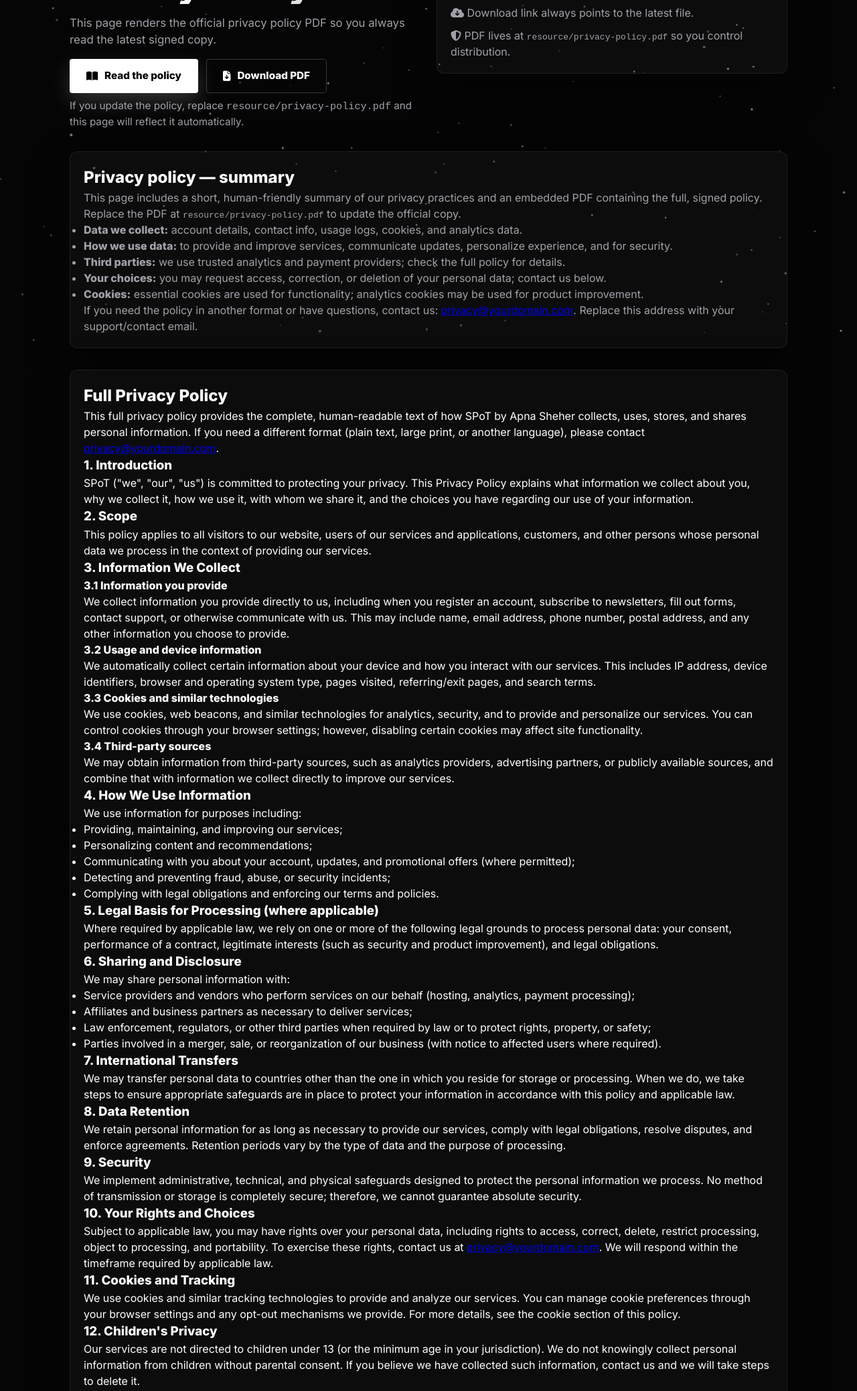
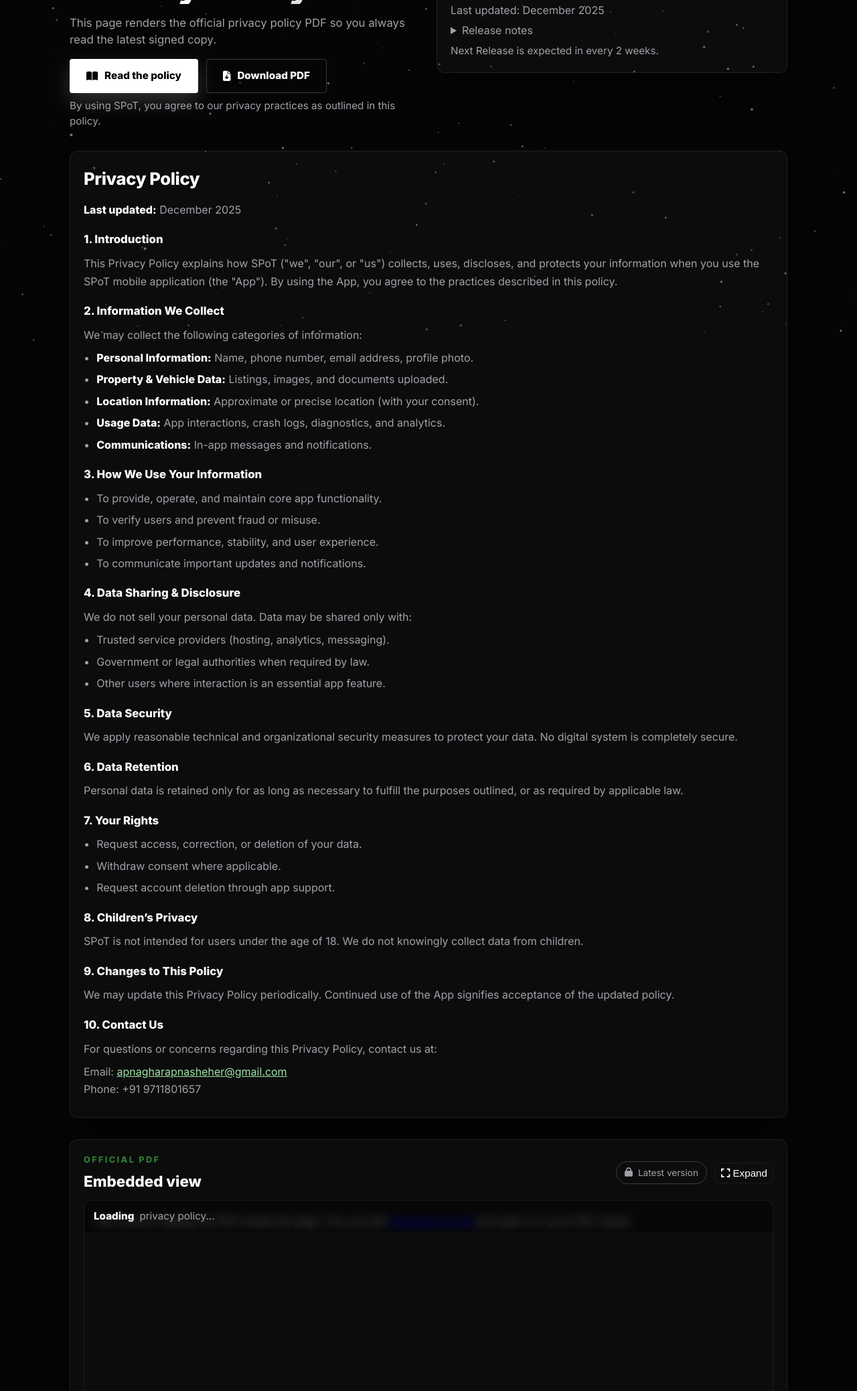
Before and after one commit to ankitlitoriya17/saga-website, a plain HTML site: page privacy.html in a window 1280 px wide. Shown: the part 290-2367 px from the top of the page at 67% size. Drawn offline with Linux system fonts and the light colour scheme; no server answers.

Commit message:
Update footer text and enhance privacy policy styles for better readability and user experience

```diff
--- a/privacy.html
+++ b/privacy.html
@@ -46,6 +46,32 @@
 
     .content-summary { gap: 18px; }
     .content-summary p, .content-summary li { color: var(--text-muted); }
+
+    /* Readable policy styles (text unchanged) */
+    .policy {
+      padding: 18px 6px;
+      line-height: 1.65;
+      color: var(--text-muted);
+      font-size: 1rem;
+    }
+    .policy h2 {
+      color: var(--text-white);
+      font-size: 1.6rem;
+      margin: 0 0 12px 0;
+      letter-spacing: -0.4px;
+    }
+    .policy h3 {
+      color: var(--text-white);
+      font-size: 1.05rem;
+      margin: 18px 0 8px 0;
+      font-weight: 700;
+    }
+    .policy p { margin: 8px 0; }
+    .policy ul { margin: 6px 0 12px 1.2rem; }
+    .policy li { margin: 6px 0; }
+    .policy strong { color: var(--text-white); }
+    .policy time { color: var(--text-white); font-weight: 600; }
+    .policy a { color: #9fe3a9; text-decoration: underline; }
 
     :root {
       --bg-black: #050505;
@@ -193,7 +219,9 @@
       border: 1px solid rgba(255,255,255,0.04);
       border-radius: 12px;
       overflow: hidden;
-      min-height: 520px;
+      min-height: 60vh;
+      height: 60vh;
+      max-height: 85vh;
     }
 
     .viewer-frame object {
@@ -203,6 +231,37 @@
       display: block;
       background: #0c0c0c;
     }
+
+    .viewer-frame.fullscreen {
+      position: fixed;
+      top: 4vh;
+      left: 4vw;
+      width: 92vw;
+      height: 92vh;
+      z-index: 99999;
+      border-radius: 8px;
+      box-shadow: 0 40px 120px rgba(0,0,0,0.8);
+    }
+
+    .viewer-frame.fullscreen object { height: 100%; }
+
+    .viewer-actions {
+      display: inline-flex;
+      gap: 8px;
+      align-items: center;
+    }
+
+    .icon-btn {
+      background: transparent;
+      border: 1px solid rgba(255,255,255,0.06);
+      color: var(--text-white);
+      padding: 6px 8px;
+      border-radius: 6px;
+      cursor: pointer;
+      font-size: 0.95rem;
+    }
+
+    .icon-btn:focus { outline: 3px solid rgba(46,125,50,0.18); }
 
     .status {
       position: absolute;
@@ -258,108 +317,110 @@
         <p class="lead">This page renders the official privacy policy PDF so you always read the latest signed copy.</p>
         <div class="cta-buttons">
           <a class="btn-primary" href="#policy-viewer" id="open-pdf-btn"><i class="fas fa-book-open"></i> Read the policy</a>
-          <a class="btn-secondary" id="download-pdf-btn" target="_blank" rel="noreferrer" download><i class="fas fa-file-arrow-down"></i> Download PDF</a>
+          <a class="btn-secondary" id="download-pdf-btn" target="_blank" rel="noopener noreferrer" download><i class="fas fa-file-arrow-down"></i> Download PDF</a>
         </div>
-        <p class="meta-line">If you update the policy, replace <code>resource/privacy-policy.pdf</code> and this page will reflect it automatically.</p>
+        <p class="meta-line">By using SPoT, you agree to our privacy practices as outlined in this policy.</p>
       </div>
       <div class="panel">
-        <div class="mini-title" style="color: var(--text-white); font-weight: 700; margin-bottom: 8px;">How it works</div>
-        <ul style="list-style: none; display: grid; gap: 10px; color: var(--text-muted); padding-left: 0;">
-          <li><i class="fas fa-file-pdf" aria-hidden="true"></i> We embed the PDF in-browser for quick reading.</li>
-          <li><i class="fas fa-cloud-arrow-down" aria-hidden="true"></i> Download link always points to the latest file.</li>
-          <li><i class="fas fa-shield-halved" aria-hidden="true"></i> PDF lives at <code>resource/privacy-policy.pdf</code> so you control distribution.</li>
-        </ul>
+        <div class="mini-title" style="color: var(--text-white); font-weight: 700; margin-bottom: 8px;">Release</div>
+        <p style="color: var(--text-muted); margin-bottom: 6px;">Version: <strong id="release-version">v0.0.1</strong> <span class="sr-only">(replace with actual version)</span></p>
+        <p style="color: var(--text-muted); margin-bottom: 6px;">Last updated: <time datetime="2025-12">December 2025</time></p>
+        <details style="color: var(--text-muted);">
+          <summary style="cursor: pointer;">Release notes</summary>
+          <div style="margin-top:8px;">
+            <h4 style="margin:6px 0 4px 0;">What’s New</h4>
+            <ul style="margin-left:18px;">
+              <li><strong>Core Rental Platform Launched</strong> — End-to-end experience to discover, explore, and engage with rental options on SPoT.</li>
+              <li><strong>User Authentication &amp; Onboarding</strong> — Secure sign-in and streamlined onboarding designed to get users operational fast.</li>
+              <li><strong>Property Discovery</strong> — Browse and explore rental listings with a clean, performance-optimized interface.</li>
+              <li><strong>Notifications Infrastructure</strong> — Push notification framework in place to support real-time updates and engagement.</li>
+              <li><strong>Modern UI &amp; Performance Foundation</strong> — Built with scalability in mind, optimized for speed, reliability, and future feature rollouts.</li>
+            </ul>
+
+            <h4 style="margin:10px 0 4px 0;">Stability &amp; Security</h4>
+            <ul style="margin-left:18px;">
+              <li>Production-ready build with signed release configuration.</li>
+              <li>Secure data handling aligned with platform compliance requirements.</li>
+              <li>Logging optimized for operational visibility without leaking internal system details.</li>
+            </ul>
+
+            <h4 style="margin:10px 0 4px 0;">Known Limitations</h4>
+            <ul style="margin-left:18px;">
+              <li>Feature set intentionally focused on core workflows for launch.</li>
+              <li>Additional filters, enhancements, and advanced personalization are planned for upcoming releases.</li>
+            </ul>
+
+            <h4 style="margin:10px 0 4px 0;">What’s Next</h4>
+            <ul style="margin-left:18px; margin-bottom:6px;">
+              <li>Enhanced search and discovery capabilities.</li>
+              <li>Expanded user engagement features.</li>
+              <li>Performance optimizations driven by real-world usage data.</li>
+              <li>Continuous UX refinements based on early adopter feedback.</li>
+            </ul>
+          </div>
+        </details>
+        <p style="color: var(--text-muted); font-size:0.95rem; margin-top:8px;">Next Release is expected in every 2 weeks.</p>
       </div>
     </section>
 
-    <section class="content-summary panel" aria-labelledby="summary-heading">
-      <h2 id="summary-heading">Privacy policy — summary</h2>
-      <p>This page includes a short, human-friendly summary of our privacy practices and an embedded PDF containing the full, signed policy. Replace the PDF at <code>resource/privacy-policy.pdf</code> to update the official copy.</p>
-      <ul>
-        <li><strong>Data we collect:</strong> account details, contact info, usage logs, cookies, and analytics data.</li>
-        <li><strong>How we use data:</strong> to provide and improve services, communicate updates, personalize experience, and for security.</li>
-        <li><strong>Third parties:</strong> we use trusted analytics and payment providers; check the full policy for details.</li>
-        <li><strong>Your choices:</strong> you may request access, correction, or deletion of your personal data; contact us below.</li>
-        <li><strong>Cookies:</strong> essential cookies are used for functionality; analytics cookies may be used for product improvement.</li>
-      </ul>
-      <p>If you need the policy in another format or have questions, contact us: <a href="mailto:privacy@yourdomain.com">privacy@yourdomain.com</a>. Replace this address with your support/contact email.</p>
-    </section>
-
-    <section id="full-policy" class="panel" aria-labelledby="policy-heading">
-      <h2 id="policy-heading">Full Privacy Policy</h2>
-      <p>This full privacy policy provides the complete, human-readable text of how SPoT by Apna Sheher collects, uses, stores, and shares personal information. If you need a different format (plain text, large print, or another language), please contact <a href="mailto:privacy@yourdomain.com">privacy@yourdomain.com</a>.</p>
+    <section id="privacy-policy" class="panel policy" aria-labelledby="policy-heading">
+      <h2 id="policy-heading">Privacy Policy</h2>
+      <p><strong>Last updated:</strong> December 2025</p>
 
       <h3>1. Introduction</h3>
-      <p>SPoT ("we", "our", "us") is committed to protecting your privacy. This Privacy Policy explains what information we collect about you, why we collect it, how we use it, with whom we share it, and the choices you have regarding our use of your information.</p>
+      <p>This Privacy Policy explains how SPoT ("we", "our", or "us") collects, uses, discloses, and protects your information when you use the SPoT mobile application (the "App"). By using the App, you agree to the practices described in this policy.</p>
 
-      <h3>2. Scope</h3>
-      <p>This policy applies to all visitors to our website, users of our services and applications, customers, and other persons whose personal data we process in the context of providing our services.</p>
-
-      <h3>3. Information We Collect</h3>
-      <h4>3.1 Information you provide</h4>
-      <p>We collect information you provide directly to us, including when you register an account, subscribe to newsletters, fill out forms, contact support, or otherwise communicate with us. This may include name, email address, phone number, postal address, and any other information you choose to provide.</p>
-
-      <h4>3.2 Usage and device information</h4>
-      <p>We automatically collect certain information about your device and how you interact with our services. This includes IP address, device identifiers, browser and operating system type, pages visited, referring/exit pages, and search terms.</p>
-
-      <h4>3.3 Cookies and similar technologies</h4>
-      <p>We use cookies, web beacons, and similar technologies for analytics, security, and to provide and personalize our services. You can control cookies through your browser settings; however, disabling certain cookies may affect site functionality.</p>
-
-      <h4>3.4 Third-party sources</h4>
-      <p>We may obtain information from third-party sources, such as analytics providers, advertising partners, or publicly available sources, and combine that with information we collect directly to improve our services.</p>
-
-      <h3>4. How We Use Information</h3>
-      <p>We use information for purposes including:</p>
+      <h3>2. Information We Collect</h3>
+      <p>We may collect the following categories of information:</p>
       <ul>
-        <li>Providing, maintaining, and improving our services;</li>
-        <li>Personalizing content and recommendations;</li>
-        <li>Communicating with you about your account, updates, and promotional offers (where permitted);</li>
-        <li>Detecting and preventing fraud, abuse, or security incidents;</li>
-        <li>Complying with legal obligations and enforcing our terms and policies.</li>
+        <li><strong>Personal Information:</strong> Name, phone number, email address, profile photo.</li>
+        <li><strong>Property &amp; Vehicle Data:</strong> Listings, images, and documents uploaded.</li>
+        <li><strong>Location Information:</strong> Approximate or precise location (with your consent).</li>
+        <li><strong>Usage Data:</strong> App interactions, crash logs, diagnostics, and analytics.</li>
+        <li><strong>Communications:</strong> In-app messages and notifications.</li>
       </ul>
 
-      <h3>5. Legal Basis for Processing (where applicable)</h3>
-      <p>Where required by applicable law, we rely on one or more of the following legal grounds to process personal data: your consent, performance of a contract, legitimate interests (such as security and product improvement), and legal obligations.</p>
-
-      <h3>6. Sharing and Disclosure</h3>
-      <p>We may share personal information with:</p>
+      <h3>3. How We Use Your Information</h3>
       <ul>
-        <li>Service providers and vendors who perform services on our behalf (hosting, analytics, payment processing);</li>
-        <li>Affiliates and business partners as necessary to deliver services;</li>
-        <li>Law enforcement, regulators, or other third parties when required by law or to protect rights, property, or safety;</li>
-        <li>Parties involved in a merger, sale, or reorganization of our business (with notice to affected users where required).</li>
+        <li>To provide, operate, and maintain core app functionality.</li>
+        <li>To verify users and prevent fraud or misuse.</li>
+        <li>To improve performance, stability, and user experience.</li>
+        <li>To communicate important updates and notifications.</li>
       </ul>
 
-      <h3>7. International Transfers</h3>
-      <p>We may transfer personal data to countries other than the one in which you reside for storage or processing. When we do, we take steps to ensure appropriate safeguards are in place to protect your information in accordance with this policy and applicable law.</p>
+      <h3>4. Data Sharing &amp; Disclosure</h3>
+      <p>We do not sell your personal data. Data may be shared only with:</p>
+      <ul>
+        <li>Trusted service providers (hosting, analytics, messaging).</li>
+        <li>Government or legal authorities when required by law.</li>
+        <li>Other users where interaction is an essential app feature.</li>
+      </ul>
 
-      <h3>8. Data Retention</h3>
-      <p>We retain personal information for as long as necessary to provide our services, comply with legal obligations, resolve disputes, and enforce agreements. Retention periods vary by the type of data and the purpose of processing.</p>
+      <h3>5. Data Security</h3>
+      <p>We apply reasonable technical and organizational security measures to protect your data. No digital system is completely secure.</p>
 
-      <h3>9. Security</h3>
-      <p>We implement administrative, technical, and physical safeguards designed to protect the personal information we process. No method of transmission or storage is completely secure; therefore, we cannot guarantee absolute security.</p>
+      <h3>6. Data Retention</h3>
+      <p>Personal data is retained only for as long as necessary to fulfill the purposes outlined, or as required by applicable law.</p>
 
-      <h3>10. Your Rights and Choices</h3>
-      <p>Subject to applicable law, you may have rights over your personal data, including rights to access, correct, delete, restrict processing, object to processing, and portability. To exercise these rights, contact us at <a href="mailto:privacy@yourdomain.com">privacy@yourdomain.com</a>. We will respond within the timeframe required by applicable law.</p>
+      <h3>7. Your Rights</h3>
+      <ul>
+        <li>Request access, correction, or deletion of your data.</li>
+        <li>Withdraw consent where applicable.</li>
+        <li>Request account deletion through app support.</li>
+      </ul>
 
-      <h3>11. Cookies and Tracking</h3>
-      <p>We use cookies and similar tracking technologies to provide and analyze our services. You can manage cookie preferences through your browser settings and any opt-out mechanisms we provide. For more details, see the cookie section of this policy.</p>
+      <h3>8. Children’s Privacy</h3>
+      <p>SPoT is not intended for users under the age of 18. We do not knowingly collect data from children.</p>
 
-      <h3>12. Children's Privacy</h3>
-      <p>Our services are not directed to children under 13 (or the minimum age in your jurisdiction). We do not knowingly collect personal information from children without parental consent. If you believe we have collected such information, contact us and we will take steps to delete it.</p>
+      <h3>9. Changes to This Policy</h3>
+      <p>We may update this Privacy Policy periodically. Continued use of the App signifies acceptance of the updated policy.</p>
 
-      <h3>13. Changes to this Policy</h3>
-      <p>We may update this Privacy Policy from time to time. When we make material changes, we will provide notice through the website or other channels. The effective date is posted at the top of this policy.</p>
-
-      <h3>14. Contact Us</h3>
-      <p>If you have questions, requests, or concerns about this policy or our data practices, contact:</p>
+      <h3>10. Contact Us</h3>
+      <p>For questions or concerns regarding this Privacy Policy, contact us at:</p>
       <p>
-        SPoT by Apna Sheher<br>
-        Email: <a href="mailto:privacy@yourdomain.com">privacy@yourdomain.com</a><br>
-        Address: (replace with your business address)
+        Email: <a href="mailto:apnagharapnasheher@gmail.com">apnagharapnasheher@gmail.com</a><br>
+        Phone: +91 9711801657
       </p>
-
-      <p><em>Note:</em> This text is provided as a general privacy policy template. It does not constitute legal advice. Please consult qualified legal counsel to adapt this policy to your jurisdiction and business-specific requirements.</p>
     </section>
 
     <section class="viewer" id="policy-viewer">
@@ -369,7 +430,12 @@
             <p class="eyebrow" style="margin-bottom: 6px;">Official PDF</p>
             <h2 style="margin: 0; font-size: 1.4rem;">Embedded view</h2>
           </div>
-          <span class="pill"><i class="fas fa-lock"></i> Latest version</span>
+          <div style="display:flex; gap:12px; align-items:center;">
+            <span class="pill"><i class="fas fa-lock"></i> Latest version</span>
+            <div class="viewer-actions">
+              <button id="expand-pdf-btn" class="icon-btn" aria-expanded="false" aria-controls="policy-object" title="Open PDF in larger view"><i class="fas fa-expand"></i> Expand</button>
+            </div>
+          </div>
         </div>
 
         <div class="viewer-frame">
@@ -377,7 +443,7 @@
           <object id="policy-object" data="" type="application/pdf" aria-label="Privacy policy PDF">
             <p style="padding: 18px; color: var(--text-muted);">
               We couldn't display the PDF inside the page. You can still
-              <a href="#" id="download-fallback">download it here</a> and open it in your PDF reader.
+              <a href="#" id="download-fallback" rel="noopener noreferrer">download it here</a> and open it in your PDF reader.
             </p>
           </object>
         </div>
@@ -392,10 +458,8 @@
     <p>&copy; <span id="year"></span> SPoT by Apna Sheher.</p>
     <div class="footer__nav">
       <a href="career.html">Careers</a>
-      <span style="margin: 0 8px; color: var(--footer-text-color);">ú</span>
+      <span style="margin: 0 8px; color: var(--footer-text-color);">|</span>
       <a href="privacy.html" aria-current="page">Privacy Policy</a>
-      <span style="margin: 0 8px; color: var(--footer-text-color);">ú</span>
-      <a href="mailto:privacy@yourdomain.com" aria-label="Contact us about privacy">Contact</a>
     </div>
   </footer>
 
@@ -451,6 +515,8 @@
     const downloadBtn = document.getElementById('download-pdf-btn');
     const downloadFallback = document.getElementById('download-fallback');
     const ctaBtn = document.getElementById('open-pdf-btn');
+    const expandBtn = document.getElementById('expand-pdf-btn');
+    const viewerFrame = document.querySelector('.viewer-frame');
 
     [downloadBtn, downloadFallback].forEach(link => {
       if (link) {
@@ -470,11 +536,36 @@
       if (!message) {
         statusEl.classList.add('hidden');
         return;
-      }
+      }ú
       statusEl.textContent = message;
       statusEl.style.color = isError ? '#ffb199' : 'var(--text-muted)';
       statusEl.classList.remove('hidden');
     }
+
+    // Expand / fullscreen toggle for the embedded PDF
+    function toggleFullscreen(open) {
+      const isOpen = typeof open === 'boolean' ? open : !viewerFrame.classList.contains('fullscreen');
+      if (isOpen) {
+        viewerFrame.classList.add('fullscreen');
+        expandBtn.setAttribute('aria-expanded', 'true');
+        expandBtn.innerHTML = '<i class="fas fa-compress"></i> Close';
+        document.body.style.overflow = 'hidden';
+      } else {
+        viewerFrame.classList.remove('fullscreen');
+        expandBtn.setAttribute('aria-expanded', 'false');
+        expandBtn.innerHTML = '<i class="fas fa-expand"></i> Expand';
+        document.body.style.overflow = '';
+      }
+    }
+
+    expandBtn?.addEventListener('click', () => toggleFullscreen());
+
+    // Close fullscreen on ESC
+    window.addEventListener('keydown', (e) => {
+      if (e.key === 'Escape' && viewerFrame.classList.contains('fullscreen')) {
+        toggleFullscreen(false);
+      }
+    });
 
     async function loadPdf() {
       objectEl.setAttribute('data', pdfUrl + '#toolbar=0&navpanes=0&view=FitH');
```
Also changed, not shown: career.html (+2 -2 lines), index.html (+1 -1 lines).
